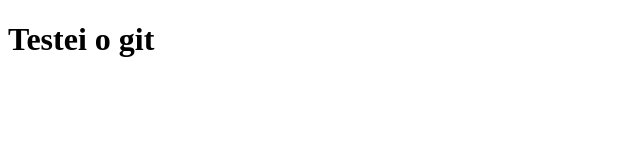
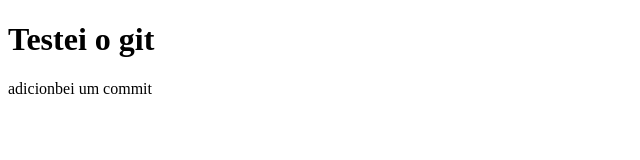
Before and after one commit to LuizFelipeMoreira/Gerenciamento_Servicos, a plain HTML site: page index.html in a window 1280 px wide. Shown: the whole page, without its empty margins (0-640 px from the left). Drawn offline with Linux system fonts and the light colour scheme.

Commit message:
adicionei uma paragrafo teste

```diff
--- a/index.html
+++ b/index.html
@@ -9,6 +9,7 @@
 
 <body>
      <h1>Testei o git </h1>
+     <p>adicionbei um commit</p>
      <script src="./JS/index.js"></script>
 </body>
 
```
